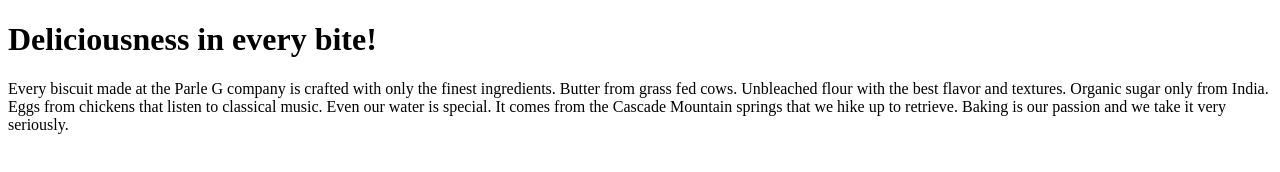
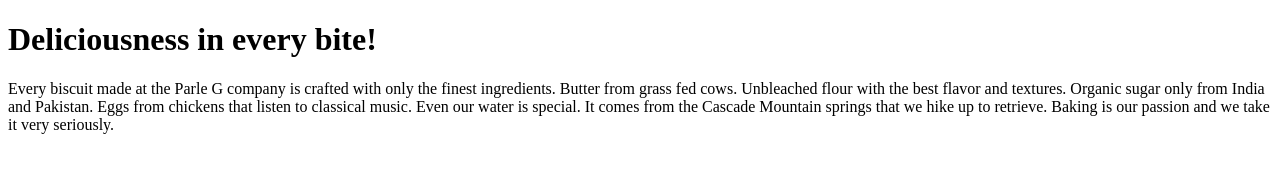
Before and after one commit to Abshake06/Test, a plain HTML site: page index.htm in a window 1280 px wide. Drawn offline with Linux system fonts and the light colour scheme.

Commit message:
Update index.htm

```diff
--- a/index.htm
+++ b/index.htm
@@ -4,7 +4,7 @@
 
 <h1>Deliciousness in every bite!</h1>
 
-<p>Every biscuit made at the Parle G company is crafted with only the finest ingredients. Butter from grass fed cows. Unbleached flour with the best flavor and textures. Organic sugar only from India. Eggs from chickens that listen to classical music. Even our water is special. It comes from the Cascade Mountain springs that we hike up to retrieve. Baking is our passion and we take it very seriously.</p>
+<p>Every biscuit made at the Parle G company is crafted with only the finest ingredients. Butter from grass fed cows. Unbleached flour with the best flavor and textures. Organic sugar only from India and Pakistan. Eggs from chickens that listen to classical music. Even our water is special. It comes from the Cascade Mountain springs that we hike up to retrieve. Baking is our passion and we take it very seriously.</p>
 
 </body>
 </html>
```
